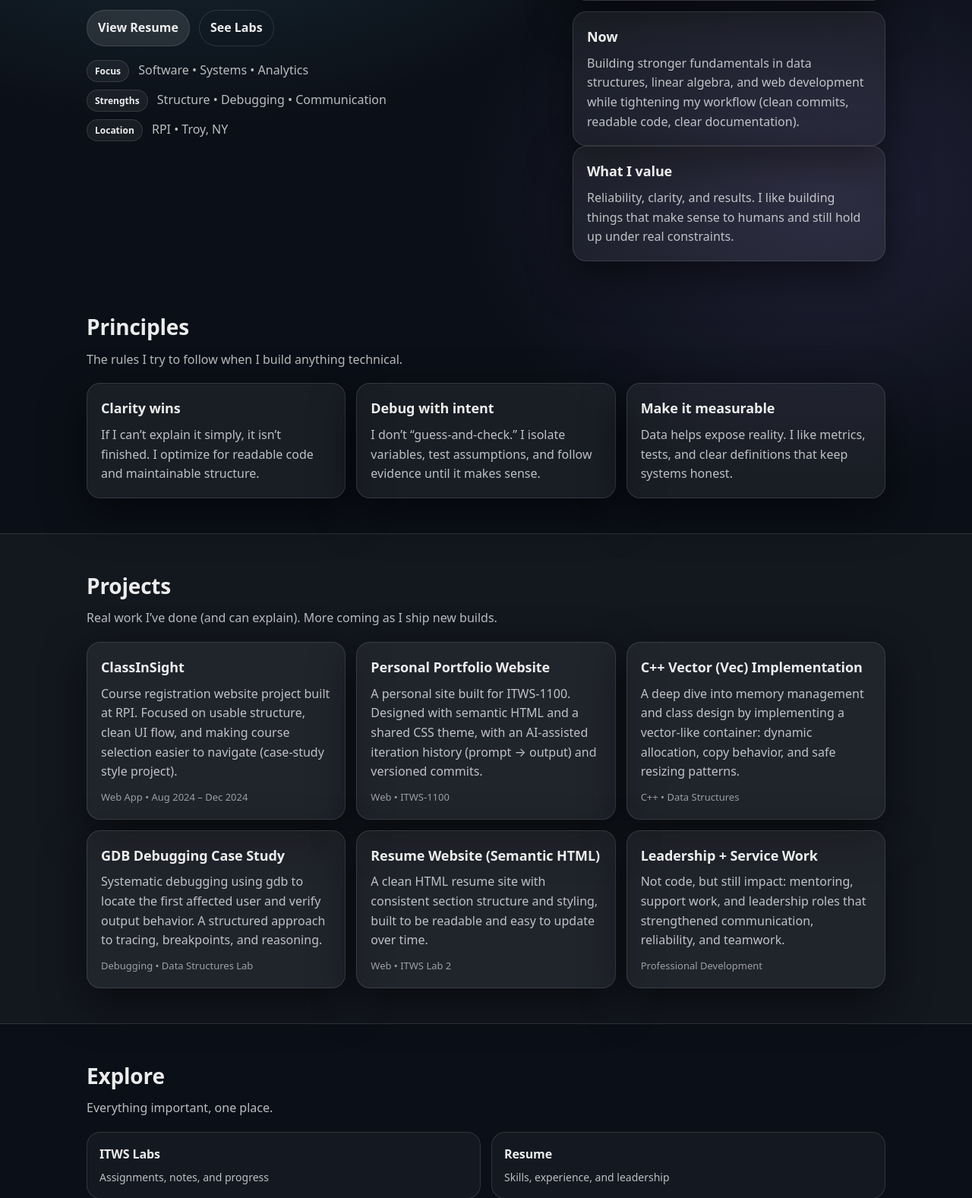
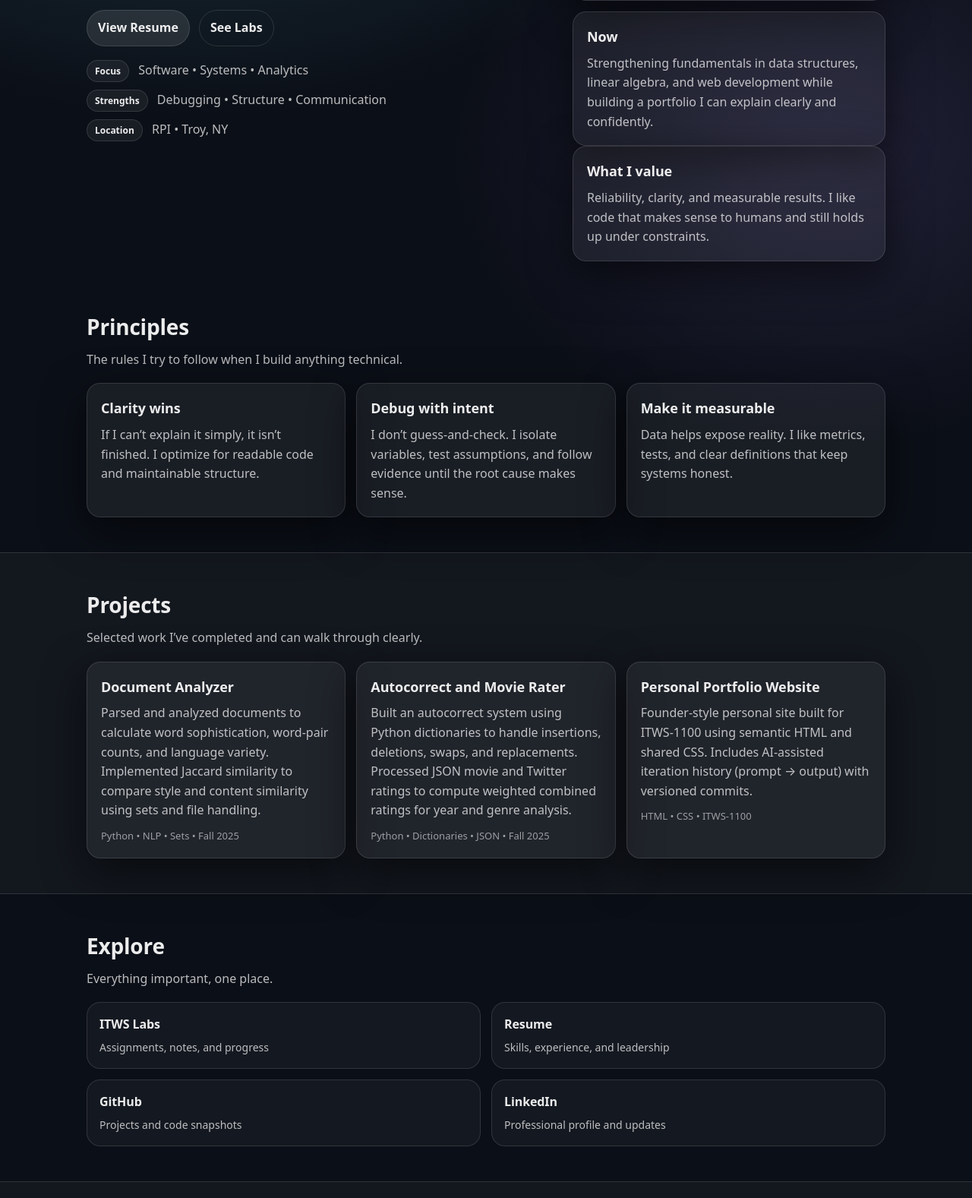
Before and after one commit to dandrecollins07-ctrl/itws-1100, a PHP site: page / in a window 1280 px wide. Shown: the part 526-2103 px from the top of the page at 76% size. Run offline with PHP 8.4, Linux system fonts and the light colour scheme.

Commit message:
Projects + Headshot
Fixed projects to match my resume

```diff
--- a/iit/assets/css/site.css
+++ b/iit/assets/css/site.css
@@ -449,3 +449,13 @@ a:hover {
     height: 240px;
   }
 }
+.headshot-note {
+  margin: 10px 0 0 0;
+  color: var(--muted);
+  font-size: 13px;
+}
+
+.mono {
+  font-family: ui-monospace, SFMono-Regular, Menlo, Monaco, Consolas, "Liberation Mono", "Courier New", monospace;
+  color: var(--text);
+}
--- a/iit/index.html
+++ b/iit/index.html
@@ -97,7 +97,7 @@
 
           <ul class="quick-facts" aria-label="Quick facts">
             <li><span class="pill">Focus</span> Software • Systems • Analytics</li>
-            <li><span class="pill">Strengths</span> Structure • Debugging • Communication</li>
+            <li><span class="pill">Strengths</span> Debugging • Structure • Communication</li>
             <li><span class="pill">Location</span> RPI • Troy, NY</li>
           </ul>
         </div>
@@ -106,35 +106,41 @@
           <div class="headshot-card">
             <div class="headshot-frame">
               <!--
-                HOW TO ADD YOUR PHOTO:
-                1) Put your image in: assets/images/headshot.jpg
-                2) Keep the name "headshot.jpg" OR update the src below.
-                3) Recommended: square-ish photo (or centered portrait).
+                HEADSHOT SETUP (NO JS):
+                Put your real headshot here:
+                assets/images/headshot.jpg
+
+                IMPORTANT:
+                - The filename MUST match exactly (case sensitive).
+                - If you use .png, rename it in the source line below.
               -->
-              <img class="headshot-img"
-                   src="assets/images/headshot.jpg"
-                   alt="Headshot of D'Andre Collins">
+              <picture>
+                <source srcset="assets/images/headshot.png">
+                <img class="headshot-img"
+                     src="assets/images/headshot-placeholder.svg"
+                     alt="Headshot of D'Andre Collins">
+              </picture>
             </div>
 
             <div class="headshot-caption">
               <p class="headshot-name">D’Andre Collins</p>
               <p class="headshot-role">CS + ITWS • RPI</p>
             </div>
+
           </div>
 
           <div class="card highlight">
             <h2 class="card-title">Now</h2>
             <p class="card-text">
-              Building stronger fundamentals in data structures, linear algebra, and web development
-              while tightening my workflow (clean commits, readable code, clear documentation).
+              Strengthening fundamentals in data structures, linear algebra, and web development while
+              building a portfolio I can explain clearly and confidently.
             </p>
           </div>
 
           <div class="card highlight">
             <h2 class="card-title">What I value</h2>
             <p class="card-text">
-              Reliability, clarity, and results. I like building things that make sense to humans
-              and still hold up under real constraints.
+              Reliability, clarity, and measurable results. I like code that makes sense to humans and still holds up under constraints.
             </p>
           </div>
         </div>
@@ -161,7 +167,7 @@
           <article class="card">
             <h3 class="card-title">Debug with intent</h3>
             <p class="card-text">
-              I don’t “guess-and-check.” I isolate variables, test assumptions, and follow evidence until it makes sense.
+              I don’t guess-and-check. I isolate variables, test assumptions, and follow evidence until the root cause makes sense.
             </p>
           </article>
 
@@ -180,63 +186,36 @@
         <header class="section-head">
           <h2 class="section-title">Projects</h2>
           <p class="section-subtitle">
-            Real work I’ve done (and can explain). More coming as I ship new builds.
+            Selected work I’ve completed and can walk through clearly.
           </p>
         </header>
 
         <div class="grid-3">
           <article class="card project">
-            <h3 class="card-title">ClassInSight</h3>
+            <h3 class="card-title">Document Analyzer</h3>
             <p class="card-text">
-              Course registration website project built at RPI. Focused on usable structure, clean UI flow,
-              and making course selection easier to navigate (case-study style project).
+              Parsed and analyzed documents to calculate word sophistication, word-pair counts, and language variety.
+              Implemented Jaccard similarity to compare style and content similarity using sets and file handling.
             </p>
-            <p class="meta">Web App • Aug 2024 – Dec 2024</p>
+            <p class="meta">Python • NLP • Sets • Fall 2025</p>
+          </article>
+
+          <article class="card project">
+            <h3 class="card-title">Autocorrect and Movie Rater</h3>
+            <p class="card-text">
+              Built an autocorrect system using Python dictionaries to handle insertions, deletions, swaps, and replacements.
+              Processed JSON movie and Twitter ratings to compute weighted combined ratings for year and genre analysis.
+            </p>
+            <p class="meta">Python • Dictionaries • JSON • Fall 2025</p>
           </article>
 
           <article class="card project">
             <h3 class="card-title">Personal Portfolio Website</h3>
             <p class="card-text">
-              A personal site built for ITWS-1100. Designed with semantic HTML and a shared CSS theme,
-              with an AI-assisted iteration history (prompt → output) and versioned commits.
+              Founder-style personal site built for ITWS-1100 using semantic HTML and shared CSS.
+              Includes AI-assisted iteration history (prompt → output) with versioned commits.
             </p>
-            <p class="meta">Web • ITWS-1100</p>
-          </article>
-
-          <article class="card project">
-            <h3 class="card-title">C++ Vector (Vec) Implementation</h3>
-            <p class="card-text">
-              A deep dive into memory management and class design by implementing a vector-like container:
-              dynamic allocation, copy behavior, and safe resizing patterns.
-            </p>
-            <p class="meta">C++ • Data Structures</p>
-          </article>
-
-          <article class="card project">
-            <h3 class="card-title">GDB Debugging Case Study</h3>
-            <p class="card-text">
-              Systematic debugging using gdb to locate the first affected user and verify output behavior.
-              A structured approach to tracing, breakpoints, and reasoning.
-            </p>
-            <p class="meta">Debugging • Data Structures Lab</p>
-          </article>
-
-          <article class="card project">
-            <h3 class="card-title">Resume Website (Semantic HTML)</h3>
-            <p class="card-text">
-              A clean HTML resume site with consistent section structure and styling, built to be readable
-              and easy to update over time.
-            </p>
-            <p class="meta">Web • ITWS Lab 2</p>
-          </article>
-
-          <article class="card project">
-            <h3 class="card-title">Leadership + Service Work</h3>
-            <p class="card-text">
-              Not code, but still impact: mentoring, support work, and leadership roles that strengthened
-              communication, reliability, and teamwork.
-            </p>
-            <p class="meta">Professional Development</p>
+            <p class="meta">HTML • CSS • ITWS-1100</p>
           </article>
         </div>
       </div>
```
Also changed, not shown: iit/assets/images/headshot-placeholder.svg (added).
